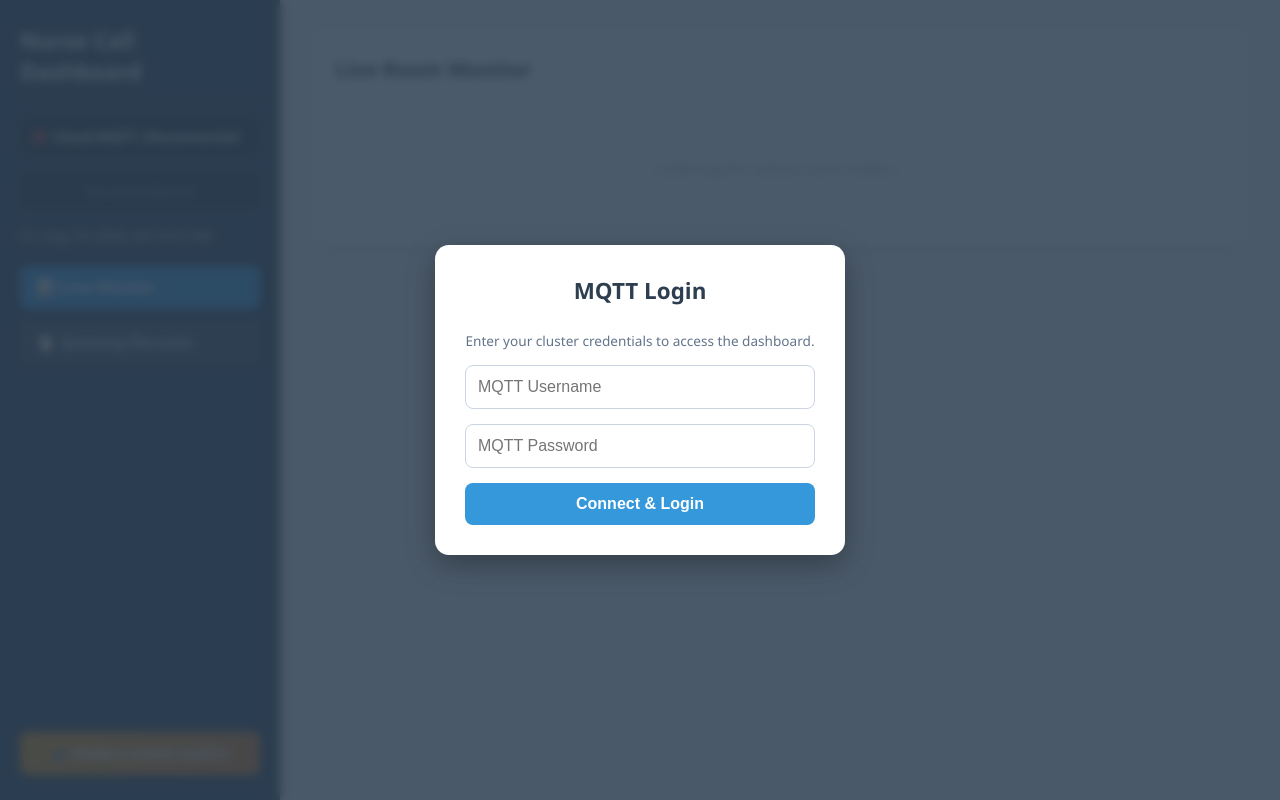
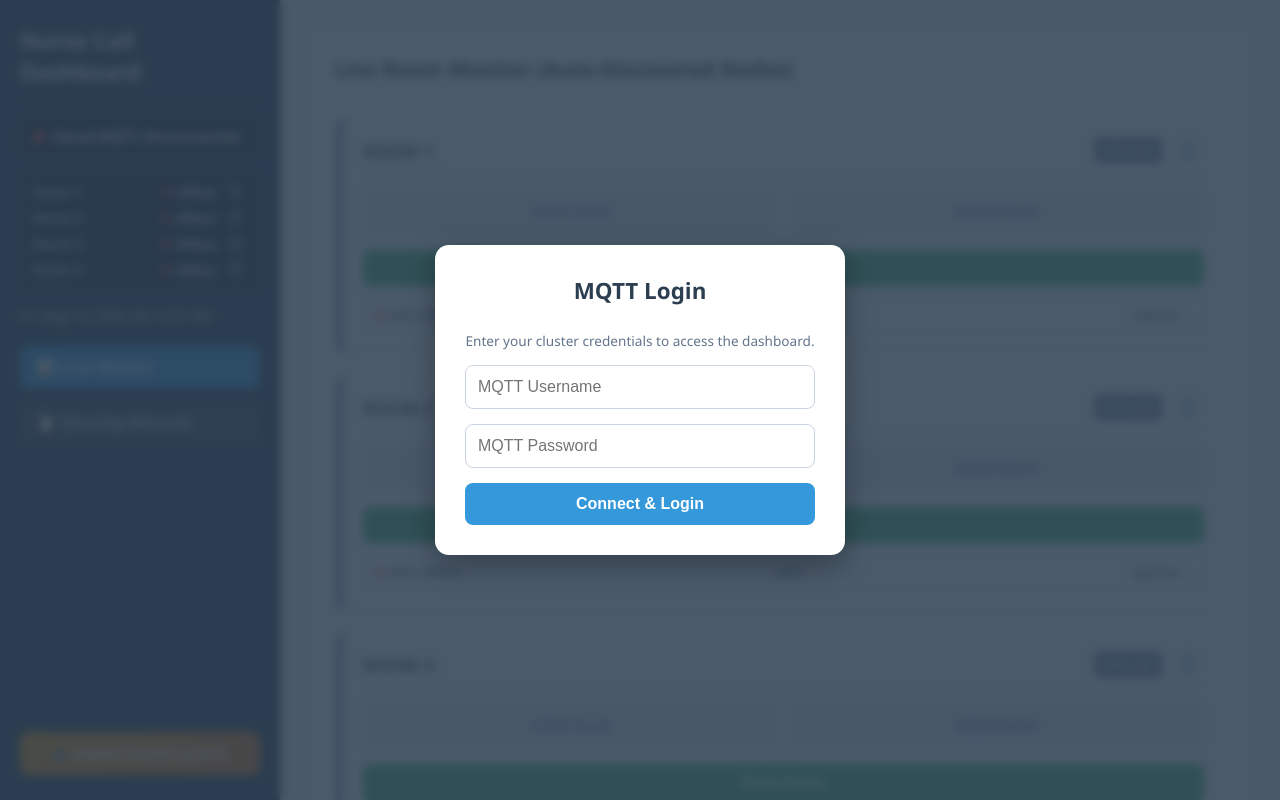
Before and after one commit to dezabaladjay-ui/nurse_dashboard, a plain HTML site: page index.html in a window 1280 px wide. Shown: the top 800 px of the page. Drawn offline with Linux system fonts and the light colour scheme.

Commit message:
Add files via upload

```diff
--- a/index.html
+++ b/index.html
@@ -131,6 +131,9 @@
       border-bottom: 2px solid #edf2f7;
       margin-bottom: 20px;
       padding-bottom: 12px;
+      display: flex;
+      justify-content: space-between;
+      align-items: center;
     }
 
     .section-title { font-size: 1.3em; color: #2d3748; margin: 0; font-weight: 700; }
@@ -145,12 +148,22 @@
     .card.blue { border-left: 8px solid var(--danger-dark); background: #fff5f5; }
     .card.assist { border-left: 8px solid var(--warning); background: #fffaf0; }
     .card.both { border-left: 8px solid var(--danger-dark); background: #fff5f5; }
+    .card.offline { border-left: 8px solid #94a3b8; background: #f8fafc; opacity: 0.85; }
 
     .room-header { display: flex; justify-content: space-between; align-items: center; margin-bottom: 10px; border-bottom: 2px solid #edf2f7; padding-bottom: 8px; }
     h3 { margin: 0; color: #2d3748; font-size: 1.1em; }
 
+    .room-header-controls { display: flex; align-items: center; gap: 8px; }
+
     .standby-text { font-size: 0.75em; font-weight: bold; color: #718096; background: #edf2f7; padding: 4px 8px; border-radius: 4px; }
     .standby-text.active { color: white; background: var(--success); }
+    .standby-text.offline-badge { color: white; background: #64748b; }
+
+    .btn-delete {
+      background: transparent; border: none; cursor: pointer; font-size: 1.1em;
+      color: #a0aec0; padding: 2px 6px; border-radius: 4px; transition: all 0.2s;
+    }
+    .btn-delete:hover { background: #fee2e2; color: #dc2626; }
 
     .action-row { display: flex; justify-content: space-between; gap: 10px; margin: 15px 0; }
     .ind {
@@ -215,9 +228,9 @@
         <span id="connection-status-text">Cloud MQTT: Disconnected</span>
       </div>
 
-      <!-- Dynamic Room-by-Room Diagnostic Indicator Panel -->
+      <!-- Dynamic Room Diagnostic Panel -->
       <div class="sidebar-diag-box" id="sidebar-diag-container">
-        <!-- Dynamically populated room diagnostic list -->
+        <span style="color: #94a3b8; text-align: center;">Awaiting nodes...</span>
       </div>
 
       <div id="live-clock">Loading clock...</div>
@@ -231,17 +244,21 @@
     </div>
 
     <div class="main-content">
+      <!-- Live Monitor Section -->
       <div id="section-monitor" class="content-section active-section">
-
         <div class="section-header-area">
-          <div class="section-title">Live Room Monitor</div>
+          <div class="section-title">Live Room Monitor (Auto-Discovered Nodes)</div>
+        </div>
+        <div class="grid" id="dashboard-grid">
+          <p style="color: #a0aec0; text-align: center;">No active room nodes detected yet.</p>
+        </div>
       </div>
 
-        <div class="grid" id="dashboard-grid"></div>
+      <!-- History Section -->
+      <div id="section-history" class="content-section">
+        <div class="section-header-area">
+          <div class="section-title">Event & Queuing Log</div>
         </div>
-
-      <div id="section-history" class="content-section">
-        <div class="section-title">Event & Queuing Log</div>
         <table class="history-table">
           <thead>
             <tr>
@@ -265,8 +282,13 @@
     let lastBeepTime = 0;
     let historyLogs = [];
 
-    // Dynamic map replacing the old hardcoded array
-    let roomsMap = {};
+    // Pre-populate default rooms 1 through 4 immediately on startup
+    let roomsMap = {
+      1: { cbActive: false, cbStart: 0, cbElapsed: 0, astActive: false, astStart: 0, astElapsed: 0, wifi: false, rssi: 0, uptime: 0, online: false, lastSeen: 0 },
+      2: { cbActive: false, cbStart: 0, cbElapsed: 0, astActive: false, astStart: 0, astElapsed: 0, wifi: false, rssi: 0, uptime: 0, online: false, lastSeen: 0 },
+      3: { cbActive: false, cbStart: 0, cbElapsed: 0, astActive: false, astStart: 0, astElapsed: 0, wifi: false, rssi: 0, uptime: 0, online: false, lastSeen: 0 },
+      4: { cbActive: false, cbStart: 0, cbElapsed: 0, astActive: false, astStart: 0, astElapsed: 0, wifi: false, rssi: 0, uptime: 0, online: false, lastSeen: 0 }
+    };
 
     function initMqttLogin() {
       let username = document.getElementById('mqtt-user').value.trim();
@@ -311,9 +333,12 @@
         let roomNum = parseInt(parts[2]);
 
         if (!isNaN(roomNum)) {
-          // Dynamically register room if it doesn't exist yet
           if (!roomsMap[roomNum]) {
-            roomsMap[roomNum] = { cbActive: false, cbStart: 0, cbElapsed: 0, astActive: false, astStart: 0, astElapsed: 0, wifi: false, rssi: 0, uptime: 0, online: false, lastSeen: 0 };
+            roomsMap[roomNum] = {
+              cbActive: false, cbStart: 0, cbElapsed: 0,
+              astActive: false, astStart: 0, astElapsed: 0,
+              wifi: false, rssi: 0, uptime: 0, online: false, lastSeen: 0
+            };
           }
 
           let r = roomsMap[roomNum];
@@ -341,7 +366,6 @@
       document.querySelector('.login-btn').innerText = "Connect & Login";
     }
 
-    // Watchdog check for node offline status (No transmission for 15 seconds)
     setInterval(() => {
       let now = Date.now();
       let needsRender = false;
@@ -358,18 +382,18 @@
 
     function processCommand(roomNum, cmdStr) {
       let r = roomsMap[roomNum];
-      let now = Date.now();
+      if (!r) return;
       if (cmdStr.indexOf("E1") !== -1) {
         if (!r.cbActive) {
           r.cbActive = true;
-          r.cbStart = now;
+          r.cbStart = Date.now();
           r.cbElapsed = 0;
           addLog(roomNum, 'Code Blue', 'Triggered');
         }
       } else if (cmdStr.indexOf("A1") !== -1) {
         if (!r.astActive) {
           r.astActive = true;
-          r.astStart = now;
+          r.astStart = Date.now();
           r.astElapsed = 0;
           addLog(roomNum, 'Assistance', 'Triggered');
         }
@@ -380,6 +404,15 @@
         r.cbActive = false; r.astActive = false;
       }
       renderDashboard();
+    }
+
+    function deleteRoom(roomNum) {
+      if (confirm("Are you sure you want to remove Room " + roomNum + " from the dashboard?")) {
+        if (roomsMap[roomNum]) {
+          delete roomsMap[roomNum];
+          renderDashboard();
+        }
+      }
     }
 
     function addLog(roomNum, eventType, status) {
@@ -434,7 +467,11 @@
     function switchTab(sectionName, evt) {
       document.querySelectorAll('.tab-btn').forEach(el => el.classList.remove('active'));
       document.querySelectorAll('.content-section').forEach(el => el.classList.remove('active-section'));
-      document.getElementById(sectionName === 'monitor' ? 'section-monitor' : 'section-history').classList.add('active-section');
+
+      let targetId = 'section-monitor';
+      if (sectionName === 'history') targetId = 'section-history';
+
+      document.getElementById(targetId).classList.add('active-section');
       evt.currentTarget.classList.add('active');
     }
 
@@ -466,25 +503,26 @@
       let hasCodeBlue = false;
       let hasAssist = false;
 
-      // Sort room numbers sequentially for clean rendering order
-      let sortedRooms = Object.keys(roomsMap).sort((a, b) => parseInt(a) - parseInt(b));
+      let roomKeys = Object.keys(roomsMap).sort((a, b) => parseInt(a) - parseInt(b));
 
-      if (sortedRooms.length === 0) {
-        document.getElementById('dashboard-grid').innerHTML = `<div style="text-align: center; color: #a0aec0; padding: 40px;">Listening for active room nodes...</div>`;
-        document.getElementById('sidebar-diag-container').innerHTML = `<div style="text-align: center; color: #94a3b8; font-size: 0.9em;">No rooms detected</div>`;
+      if (roomKeys.length === 0) {
+        document.getElementById('sidebar-diag-container').innerHTML = `<span style="color: #94a3b8; text-align: center; font-size: 0.9em;">No active rooms.</span>`;
+        document.getElementById('dashboard-grid').innerHTML = `<p style="color: #a0aec0; text-align: center;">All rooms have been removed.</p>`;
         return;
       }
 
-      sortedRooms.forEach(roomNum => {
+      roomKeys.forEach(roomNum => {
         let r = roomsMap[roomNum];
 
-        // Build Sidebar Diagnostic items dynamically
         diagHTML += `
           <div class="sidebar-diag-item">
             <span>Room ${roomNum}</span>
+            <div style="display: flex; align-items: center; gap: 8px;">
               <div class="sidebar-diag-val">
                 <div class="net-dot ${r.online ? 'wifi-ok' : ''}"></div>
                 <span>${r.online ? 'Online' : 'Offline'}</span>
+              </div>
+              <button class="btn-delete" style="font-size: 0.9em; padding: 0 4px;" onclick="deleteRoom(${roomNum})" title="Remove Node">🗑️</button>
             </div>
           </div>
         `;
@@ -496,6 +534,10 @@
         let emgText = "CODE BLUE";
         let astText = "ASSISTANCE";
 
+        if (!r.online) {
+          cardCls = "offline";
+          stbCls = "offline-badge";
+        } else {
           if (r.cbActive) hasCodeBlue = true;
           if (r.astActive) hasAssist = true;
 
@@ -510,12 +552,13 @@
             cardCls = "assist"; stbCls = ""; astStateClass = "ast-active";
             astText += `<span class="timer">(${formatTime(r.astElapsed)})</span>`;
           }
+        }
 
         let telemetryHTML = `
           <div class="telemetry-bar">
             <div class="net-status">
               <div class="net-dot ${r.wifi ? 'wifi-ok' : ''}"></div>
-              <span>WiFi: ${r.online ? (r.wifi ? 'Connected' : 'Dropped') : '--'}</span>
+              <span>WiFi: ${r.online ? (r.wifi ? 'Connected' : 'Dropped') : 'Offline'}</span>
             </div>
             <span><b>RSSI:</b> ${r.online ? r.rssi + ' dBm' : '--'}</span>
             <span><b>Uptime:</b> ${r.online ? formatUptime(r.uptime) : '--'}</span>
@@ -527,7 +570,10 @@
             <div>
               <div class="room-header">
                 <h3>ROOM ${roomNum}</h3>
-                <div class="standby-text ${stbCls}">STANDBY</div>
+                <div class="room-header-controls">
+                  <div class="standby-text ${stbCls}">${r.online ? 'STANDBY' : 'OFFLINE'}</div>
+                  <button class="btn-delete" onclick="deleteRoom(${roomNum})" title="Remove Room Node">🗑️</button>
+                </div>
               </div>
               <div class="action-row">
                 <span class="ind ${cbStateClass}">${emgText}</span>
```
Lines whose indentation alone changed are shown as unchanged.
